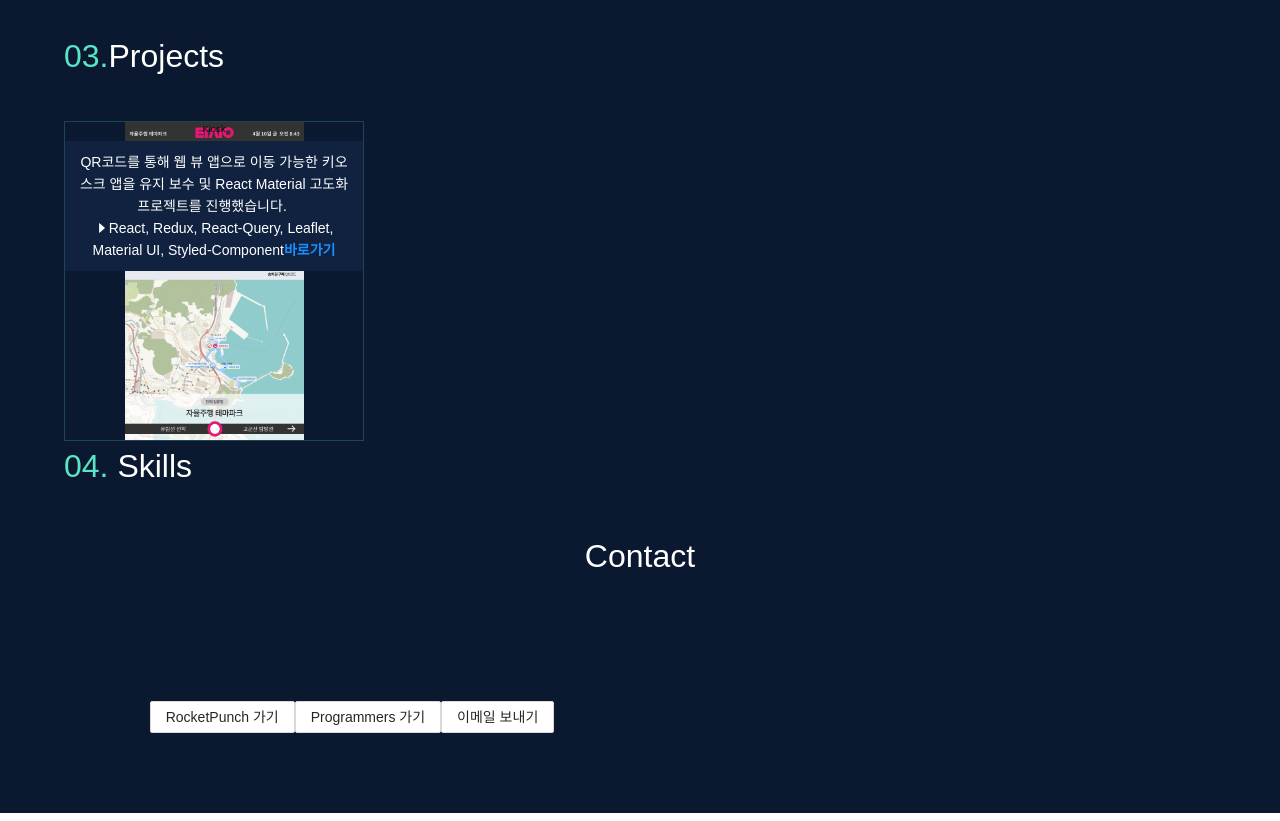
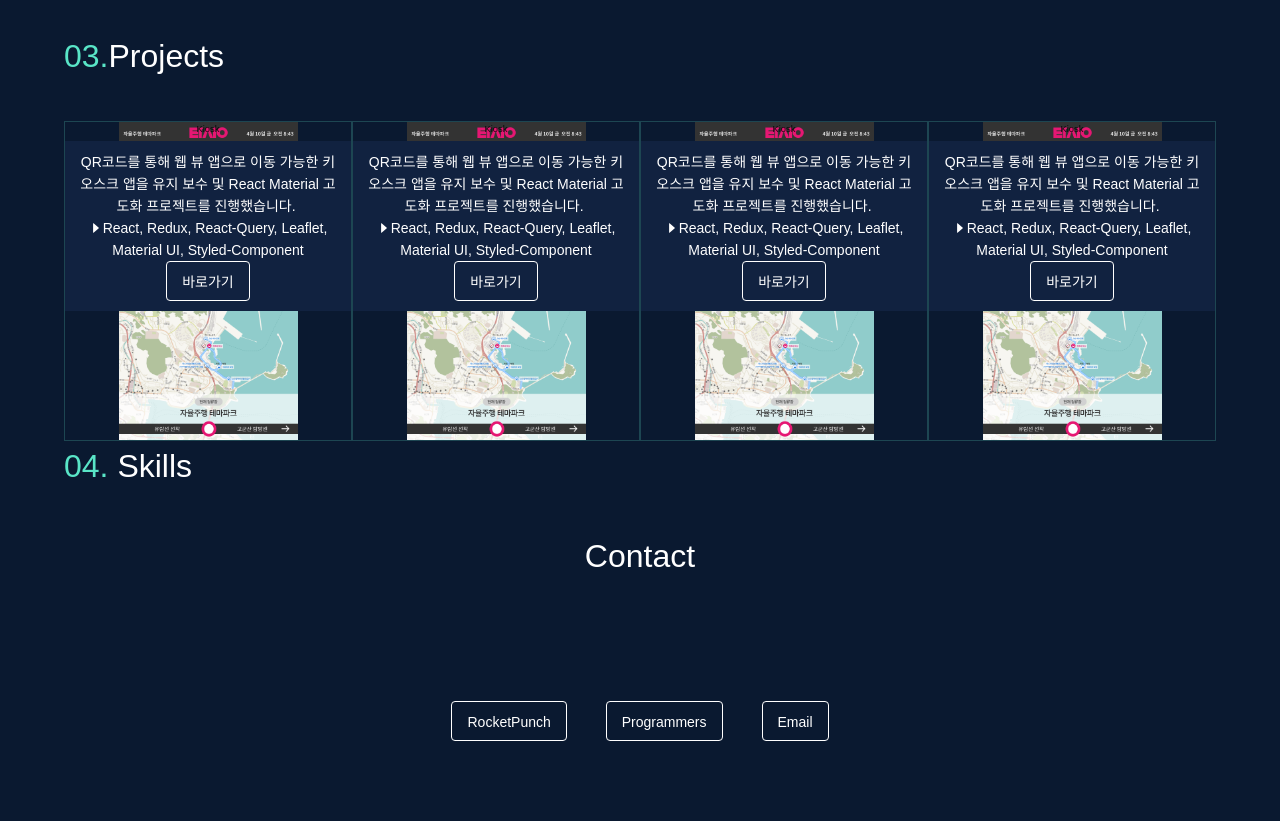
Before and after one commit to Saemi-H/new_profile_early_2022, a React (Create React App) app: page /main in a window 1280 px wide. Shown: the part 1060-1881 px from the top of the page. Built offline with nearby package versions, Linux system fonts and the light colour scheme; a web font is replaced by a local one.

Commit message:
feat: styling

```diff
--- a/src/Contact/Contact.js
+++ b/src/Contact/Contact.js
@@ -24,20 +24,41 @@ const StyledColor = styled.span`
 
 const StyledContent = styled.div`
   width: 50%;
-  position: relative;
-  text-align: center;
+  margin: 0 auto;
+  display: flex;
+  justify-content: space-around;
   padding: 5rem;
   box-sizing: border-box;
   @media only screen and (max-width: 1000px){
     width: 100%;
+    padding: 1rem;
     padding-top:0;
   }
 `;
 
+const StyledButton = styled.button`
+    background-color: transparent;
+    height: 40px;
+    line-height: 40px;
+    border: 1px solid #fff;
+    padding: 0 15px;
+    border-radius: 4px;
+    &:hover{
+        border-color: #59e5c7;
+    }
+    > .link-style{
+        color: #fff;
+        &:hover{
+            color: #59e5c7;
+        }
+    }
+`;
+
 const GoToButton = ({name, address}) => {
   return(
-    <Button>
+    <StyledButton>
     <Link
+    className='link-style'
     to="#"
     onClick={(e) => {
       window.location.href = address;
@@ -46,7 +67,7 @@ const GoToButton = ({name, address}) => {
     >
       {name}
     </Link>
-    </Button>
+    </StyledButton>
   )
 }
 
@@ -61,9 +82,9 @@ const Contact = () => {
     <>
     <StyledTitleBox ref={sectionRef}>Contact</StyledTitleBox>
     <StyledContent>
-      <GoToButton name={"RocketPunch 가기"} address={"https://www.rocketpunch.com/@saemihsecret"} />
-      <GoToButton name={"Programmers 가기"} address={"https://programmers.co.kr/pr/sstyle940104_991"} />
-      <GoToButton name={"이메일 보내기"} address={"mailto:saemi.h@outlook.com"} />
+      <GoToButton name={"RocketPunch"} address={"https://www.rocketpunch.com/@saemihsecret"} />
+      <GoToButton name={"Programmers"} address={"https://programmers.co.kr/pr/sstyle940104_991"} />
+      <GoToButton name={"Email"} address={"mailto:saemi.h@outlook.com"} />
     </StyledContent>
     </>
   )
--- a/src/Projects/ProjectsIndex.js
+++ b/src/Projects/ProjectsIndex.js
@@ -65,10 +65,29 @@ const StyledGoToButton = styled.button`
   font-weight: bold;
 `;
 
+const StyledButton = styled.button`
+    background-color: transparent;
+    height: 40px;
+    line-height: 40px;
+    border: 1px solid #fff;
+    padding: 0 15px;
+    border-radius: 4px;
+    &:hover{
+        border-color: #59e5c7;
+    }
+    > .link-style{
+        color: #fff;
+        &:hover{
+            color: #59e5c7;
+        }
+    }
+`;
+
 const GoToButton = ({kioskAddress}) => {
   return(
-    <StyledGoToButton>
+    <StyledButton>
     <Link
+    className='link-style'
     to="#"
     onClick={(e) => {
       window.location.href = kioskAddress;
@@ -77,7 +96,7 @@ const GoToButton = ({kioskAddress}) => {
     >
         바로가기
     </Link>
-    </StyledGoToButton>
+    </StyledButton>
   )
 }
 
@@ -92,6 +111,7 @@ const ProjectsIndex = () => {
       <StyledTitleBox ref={sectionRef}>
         <p><StyledColor>03.</StyledColor>Projects</p>
       </StyledTitleBox>
+      <div style={{display: 'flex'}}>
         <StyledDesContainer>
           <div className='content-box'>
           <div >
@@ -104,6 +124,43 @@ const ProjectsIndex = () => {
           </div>
           </div>
         </StyledDesContainer>
+        <StyledDesContainer>
+          <div className='content-box'>
+          <div >
+            <h6>Kiosk</h6>
+            <div style={{padding: "10px", backgroundColor: "#112240", position: "absolute", whiteSpace: "pre-wrap"}}>
+              QR코드를 통해 웹 뷰 앱으로 이동 가능한 키오스크 앱을 유지 보수 및 React Material 고도화 프로젝트를 진행했습니다. {"\n"}
+              <CaretRightOutlined />React, Redux, React-Query, Leaflet, Material UI, Styled-Component
+              <GoToButton kioskAddress="https://kiosk.springgo.io/"/>
+            </div>
+          </div>
+          </div>
+        </StyledDesContainer>
+        <StyledDesContainer>
+          <div className='content-box'>
+          <div >
+            <h6>Kiosk</h6>
+            <div style={{padding: "10px", backgroundColor: "#112240", position: "absolute", whiteSpace: "pre-wrap"}}>
+              QR코드를 통해 웹 뷰 앱으로 이동 가능한 키오스크 앱을 유지 보수 및 React Material 고도화 프로젝트를 진행했습니다. {"\n"}
+              <CaretRightOutlined />React, Redux, React-Query, Leaflet, Material UI, Styled-Component
+              <GoToButton kioskAddress="https://kiosk.springgo.io/"/>
+            </div>
+          </div>
+          </div>
+        </StyledDesContainer>
+        <StyledDesContainer>
+          <div className='content-box'>
+          <div >
+            <h6>Kiosk</h6>
+            <div style={{padding: "10px", backgroundColor: "#112240", position: "absolute", whiteSpace: "pre-wrap"}}>
+              QR코드를 통해 웹 뷰 앱으로 이동 가능한 키오스크 앱을 유지 보수 및 React Material 고도화 프로젝트를 진행했습니다. {"\n"}
+              <CaretRightOutlined />React, Redux, React-Query, Leaflet, Material UI, Styled-Component
+              <GoToButton kioskAddress="https://kiosk.springgo.io/"/>
+            </div>
+          </div>
+          </div>
+        </StyledDesContainer>
+        </div>
   </>
   )
 }
```
